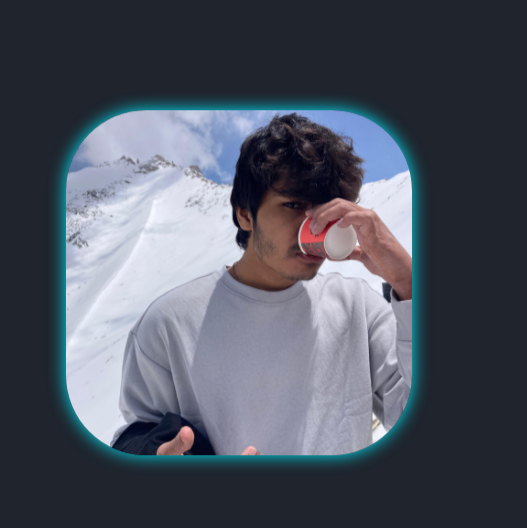
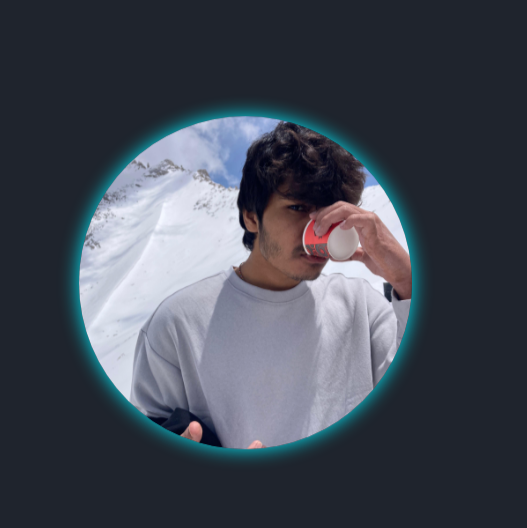
Before and after one commit to aryanbarapatre/aryanportfolio, a plain HTML site: page index.html in a window 1280 px wide. Shown: the part 132-660 px from the top of the page, 753-1280 px from the left. Drawn offline with nearby package versions, Linux system fonts and the light colour scheme.

Commit message:
Update styles.css

```diff
--- a/styles.css
+++ b/styles.css
@@ -79,7 +79,7 @@ section {
 }
 
 .home-img img {
-    width: 27vw;
+    width: 26vw;
     animation: floatImage 4s ease-in-out infinite;
 }
 
@@ -163,8 +163,8 @@ span {
 
 .btn1 {
     display: inline-block;
-    box-shadow: 0 0 1.7rem var(--main-color);
-    border-radius: 8rem;
+    box-shadow: 0 0 1.9rem var(--main-color);
+    border-radius: 24rem;
 }
 
 .about {
@@ -178,6 +178,7 @@ span {
 .about-img img {
     width: 27vw;
     border-radius: 24rem;
+    box-shadow: 0 0 1.7rem var(--main-color);
 }
 
 .heading {
```
